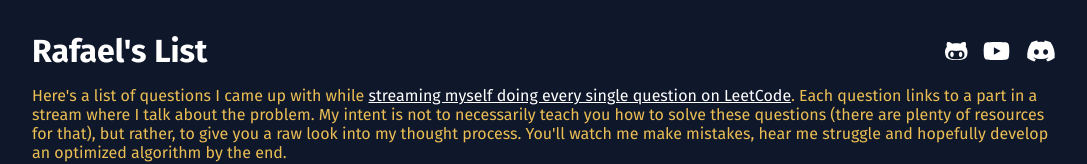
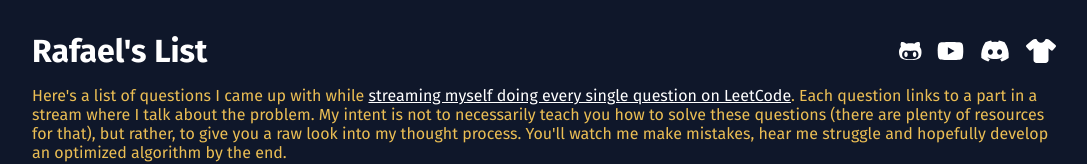
Before and after one commit to User5842/rafaels-list, a Next.js app: page / in a window 1280 px wide. Shown: the top 164 px of the page, without its empty margins (96-1183 px from the left). Built offline with nearby package versions, Linux system fonts and the light colour scheme; no server answers; the database is empty.

Commit message:
fix(questions): fix styling issue; fix question display issue;

```diff
--- a/components/Header/Header.tsx
+++ b/components/Header/Header.tsx
@@ -3,6 +3,7 @@ import {
   faGithubAlt,
   faYoutube,
 } from "@fortawesome/free-brands-svg-icons";
+import { faShirt } from "@fortawesome/free-solid-svg-icons";
 import { FontAwesomeIcon } from "@fortawesome/react-fontawesome";
 
 import styles from "./Header.module.css";
@@ -47,6 +48,18 @@ const Header = () => (
           style={{ fontSize: "1.5rem" }}
         />
       </a>
+      <a
+        href="https://livecoding.creator-spring.com"
+        rel="noopener noreferrer"
+        target="_blank"
+        title="Spring"
+      >
+        <FontAwesomeIcon
+          color="white"
+          icon={faShirt}
+          style={{ fontSize: "1.5rem" }}
+        />
+      </a>
     </nav>
   </header>
 );
--- a/components/Progress/Progress.tsx
+++ b/components/Progress/Progress.tsx
@@ -8,8 +8,8 @@ const Progress = () => {
   const {
     completed,
     data: { easy, medium, hard },
+    total,
   } = useQuestionsStore();
-  const total = easy.length + medium.length + hard.length;
 
   return (
     <section className={styles.progress}>
--- a/components/Question/Question.module.css
+++ b/components/Question/Question.module.css
@@ -9,6 +9,7 @@
 
 .question__data {
   display: flex;
+  flex: 0.5;
   flex-direction: column;
   gap: 0.5rem;
 }
@@ -25,7 +26,6 @@
   align-items: flex-start;
   display: flex;
   justify-content: space-between;
-  gap: 3rem;
 }
 
 .question__link {
--- a/components/Questions/Questions.tsx
+++ b/components/Questions/Questions.tsx
@@ -1,20 +1,18 @@
-import { FunctionComponent } from "react";
-
 import styles from "./Questions.module.css";
 
-import { Question as QuestionInterface } from "../../interfaces/Question.interface";
+import useQuestionsStore from "../../store/store";
 import Question from "../Question/Question";
 
-const Questions: FunctionComponent<{
-  easy: Array<QuestionInterface> | undefined;
-}> = ({ easy }) => {
+const Questions = () => {
+  const { data } = useQuestionsStore();
+
   return (
     <section>
       <details>
         <summary className={styles.questions_difficulty}>Easy</summary>
         <ul className={styles.questions}>
-          {easy &&
-            easy.map((question) => (
+          {data.easy &&
+            data.easy.map((question) => (
               <Question key={question.id} {...question} />
             ))}
         </ul>
--- a/package.json
+++ b/package.json
@@ -22,6 +22,7 @@
     "@emotion/styled": "11.10.0",
     "@fortawesome/fontawesome-svg-core": "6.1.2",
     "@fortawesome/free-brands-svg-icons": "6.1.2",
+    "@fortawesome/free-solid-svg-icons": "^6.1.2",
     "@fortawesome/react-fontawesome": "0.2.0",
     "@mui/material": "5.10.0",
     "@prisma/client": "^4.2.1",
--- a/pages/index.tsx
+++ b/pages/index.tsx
@@ -15,11 +15,12 @@ const Home: NextPage<{ data: Data; topics: Array<string> }> = ({
   data,
   topics,
 }) => {
-  const { setData, setTopics } = useQuestionsStore();
+  const { setData, setTopics, setTotal } = useQuestionsStore();
 
   useEffect(() => {
     setData(data);
     setTopics(topics);
+    setTotal(data.easy.length + data.medium.length + data.hard.length);
   }, []);
 
   const filterChange = ({
@@ -71,7 +72,7 @@ const Home: NextPage<{ data: Data; topics: Array<string> }> = ({
         </section>
         <Progress />
         <Filter onFilterChange={filterChange} />
-        <Questions easy={data.easy} />
+        <Questions />
       </main>
     </>
   );
--- a/store/store.ts
+++ b/store/store.ts
@@ -6,6 +6,7 @@ interface DataState {
   completed: number;
   data: Data;
   topics: Array<string>;
+  total: number;
   addToLocalStorage: (id: string) => void;
   markQuestionComplete: () => void;
   markQuestionIncomplete: () => void;
@@ -13,12 +14,14 @@ interface DataState {
   retrieveFromLocalStorage: (id: string) => boolean | null;
   setData: (newData: Data) => void;
   setTopics: (newTopics: Array<string>) => void;
+  setTotal: (newTotal: number) => void;
 }
 
 const useQuestionsStore = create<DataState>()((set) => ({
   completed: 0,
   data: { easy: [], medium: [], hard: [] },
   topics: [],
+  total: 0,
   addToLocalStorage: (id) => ls.set(id, true),
   markQuestionComplete: () =>
     set((state) => ({ completed: state.completed + 1 })),
@@ -28,6 +31,7 @@ const useQuestionsStore = create<DataState>()((set) => ({
   retrieveFromLocalStorage: (id) => ls.get(id),
   setData: (newData) => set(() => ({ data: { ...newData } })),
   setTopics: (newTopics) => set(() => ({ topics: newTopics })),
+  setTotal: (newTotal) => set(() => ({ total: newTotal })),
 }));
 
 export default useQuestionsStore;
```
Also changed, not shown: 1 other file (tests, documents, lock files or other folders).
